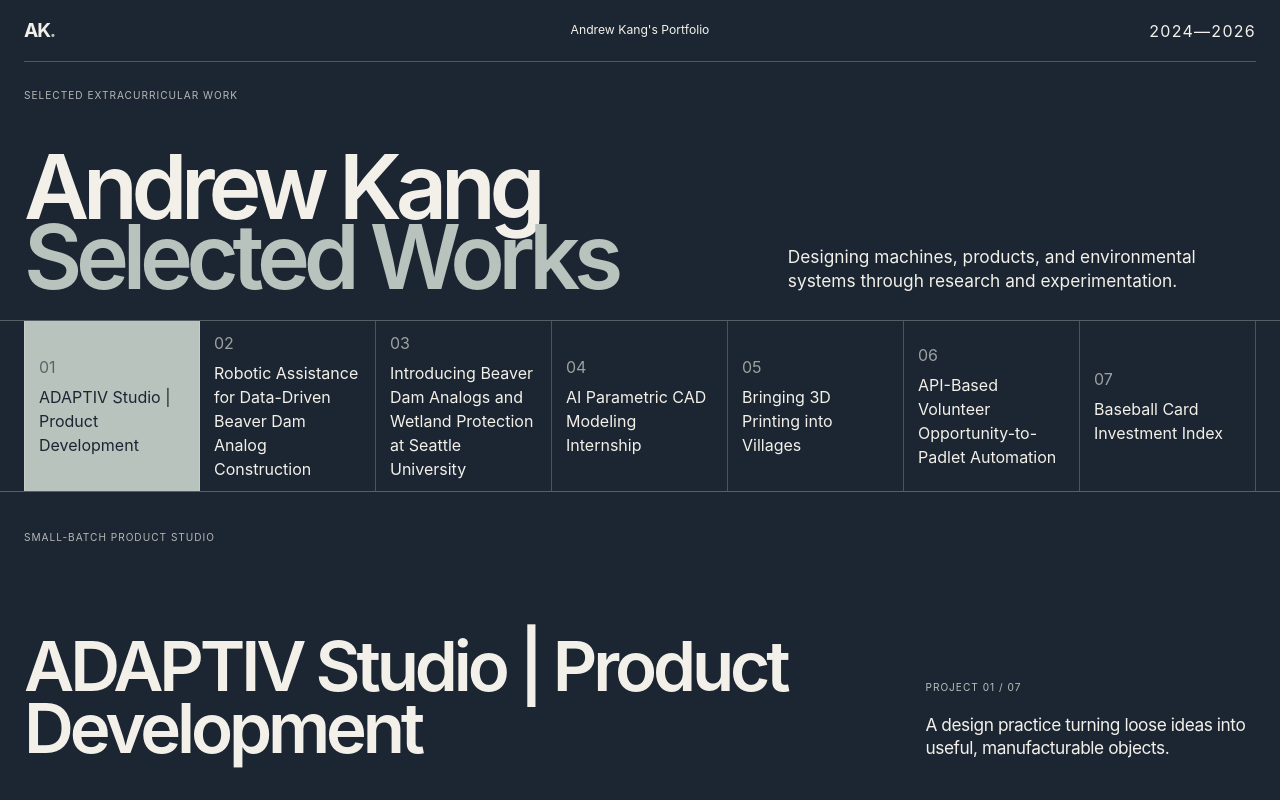
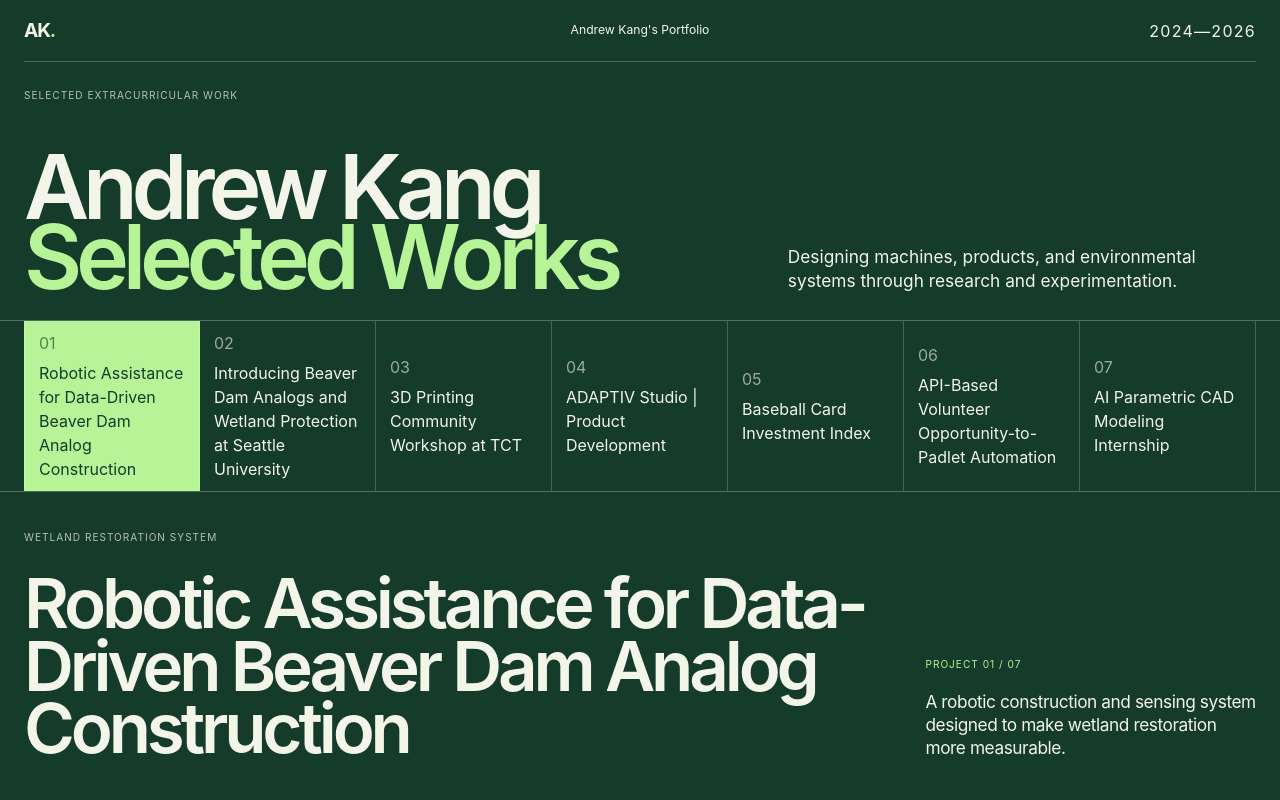
Before and after one commit to andrkang/Portfolio-Website, a React (Vite) app: page / in a window 1280 px wide. Shown: the top 800 px of the page. Built offline with nearby package versions, Linux system fonts and the light colour scheme.

Commit message:
Reorder portfolio projects and refine project details

```diff
--- a/app/PortfolioExperience.tsx
+++ b/app/PortfolioExperience.tsx
@@ -583,6 +583,20 @@ export default function PortfolioExperience() {
           <div><span>Timeline</span><strong>{project.year}</strong></div>
         </section>
 
+        {project.slug === "bit-infinite" ? (
+          <section className="sparkoh-team experience-shell" aria-labelledby="sparkoh-team-title">
+            <div className="sparkoh-team-copy">
+              <p className="experience-kicker">Company / Team</p>
+              <h3 id="sparkoh-team-title">The people behind Sparkoh.</h3>
+              <p>A workplace photograph documenting the team I worked with during my product design internship.</p>
+            </div>
+            <figure>
+              <img src="/images/sparkoh/team-office.jpg" alt="Andrew with the Sparkoh team in their office" loading="eager" />
+              <figcaption><span>Team record</span>Sparkoh office / 2026</figcaption>
+            </figure>
+          </section>
+        ) : null}
+
         {project.slug === "adaptiv-studio" ? (
           <AdaptivShowcase />
         ) : project.slug === "baseball-card-investment-index" ? (
@@ -667,20 +681,6 @@ export default function PortfolioExperience() {
           </section>
         ) : null}
 
-        {project.slug === "bit-infinite" ? (
-          <section className="sparkoh-team experience-shell" aria-labelledby="sparkoh-team-title">
-            <div className="sparkoh-team-copy">
-              <p className="experience-kicker">Company / Team</p>
-              <h3 id="sparkoh-team-title">The people behind Sparkoh.</h3>
-              <p>A workplace photograph documenting the team I worked with during my product design internship.</p>
-            </div>
-            <figure>
-              <img src="/images/sparkoh/team-office.jpg" alt="Andrew with the Sparkoh team in their office" loading="lazy" />
-              <figcaption><span>Team record</span>Sparkoh office / 2026</figcaption>
-            </figure>
-          </section>
-        ) : null}
-
         {project.video ? (
           <section className="experience-video experience-shell" aria-labelledby="video-title">
             <div>
--- a/app/data/projects.ts
+++ b/app/data/projects.ts
@@ -43,7 +43,7 @@ export type Project = {
 const projectRecords: Project[] = [
   {
     slug: "beaver-dam-robot",
-    index: "02",
+    index: "01",
     title: "Robotic Assistance for Data-Driven Beaver Dam Analog Construction",
     shortTitle: "BDA Robotics",
     field: "Robotics / Environmental Research",
@@ -107,7 +107,7 @@ const projectRecords: Project[] = [
   },
   {
     slug: "adaptiv-studio",
-    index: "01",
+    index: "04",
     title: "ADAPTIV Studio | Product Development",
     shortTitle: "ADAPTIV",
     field: "Product Design / 3D Printing",
@@ -129,7 +129,7 @@ const projectRecords: Project[] = [
   },
   {
     slug: "bit-infinite",
-    index: "04",
+    index: "07",
     title: "AI Parametric CAD Modeling Internship",
     shortTitle: "AI CAD Internship",
     field: "Parametric CAD / Internship",
@@ -161,16 +161,16 @@ const projectRecords: Project[] = [
   },
   {
     slug: "teaching-3d-printing",
-    index: "05",
-    title: "Bringing 3D Printing into Villages",
-    shortTitle: "3D Printing Access",
+    index: "03",
+    title: "3D Printing Community Workshop at TCT",
+    shortTitle: "TCT 3D Printing Workshop",
     field: "Education / Community Technology",
     year: "2026",
     status: "Ongoing workshops",
     role: "Workshop designer & instructor",
     tools: "Curriculum / Demonstrations / Fabrication",
-    eyebrow: "Technology access initiative",
-    statement: "A practical introduction to 3D modeling and printing for communities beginning their own programs.",
+    eyebrow: "TCT community technology workshop",
+    statement: "A hands-on 3D printing workshop at TCT introducing community participants to modeling, materials, fabrication, and assembly.",
     accent: "#ff3b67",
     background: "#ffd84a",
     foreground: "#18120c",
@@ -207,14 +207,14 @@ const projectRecords: Project[] = [
       },
     ],
     chapters: [
-      { number: "01", title: "Opening access", prompt: "Why the workshops were created and who they serve." },
+      { number: "01", title: "Opening access", prompt: "Why the TCT workshop was created and who it serves." },
       { number: "02", title: "Designing the lesson", prompt: "Teaching sequence, demonstrations, and participant work." },
       { number: "03", title: "Building continuity", prompt: "Equipment donation and the next workshop cycle." },
     ],
   },
   {
     slug: "seattle-environment-workshop",
-    index: "03",
+    index: "02",
     title: "Introducing Beaver Dam Analogs and Wetland Protection at Seattle University",
     shortTitle: "Seattle U BDA Workshop",
     field: "Environmental Education / BDA Workshop",
@@ -267,7 +267,7 @@ const projectRecords: Project[] = [
     role: "Developer & community organizer",
     tools: "Python / APIs / Padlet",
     eyebrow: "Service opportunity automation",
-    statement: "An API-based workflow that turns scattered volunteer listings into organized, accessible Padlet posts.",
+    statement: "Built for my school, this API-based workflow turns scattered volunteer listings into organized, accessible Padlet posts.",
     accent: "#8de8ff",
     background: "#12283b",
     foreground: "#eefaff",
@@ -290,7 +290,7 @@ const projectRecords: Project[] = [
   },
   {
     slug: "baseball-card-investment-index",
-    index: "07",
+    index: "05",
     title: "Baseball Card Investment Index",
     shortTitle: "Card Investment Index",
     field: "Data Science / Sports Analytics",
```
Also changed, not shown: 1 other file (tests, documents, lock files or other folders).
